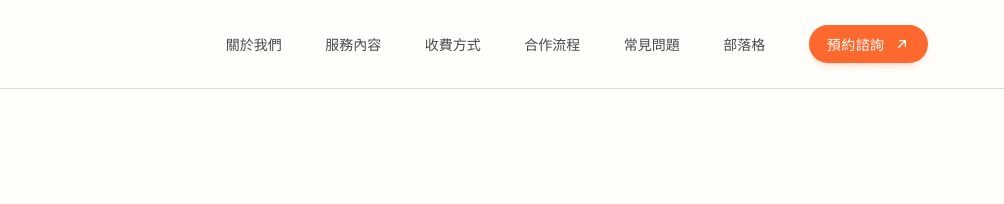
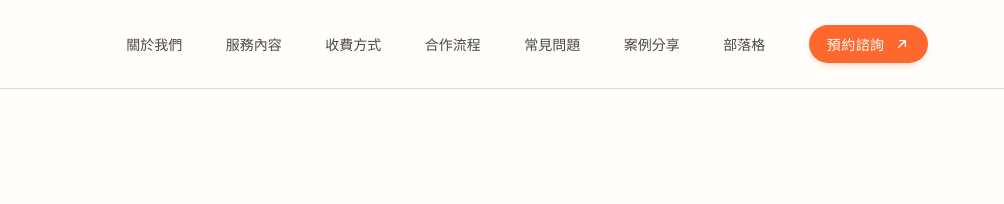
Before and after one commit to besswuwu/wellforyou, a plain HTML site: page index.html in a window 1280 px wide. Shown: the top 204 px of the page, 276-1280 px from the left. Drawn offline with Linux system fonts and the light colour scheme.

Commit message:
Homepage: add cases link to nav and footer

```diff
--- a/index.html
+++ b/index.html
@@ -734,6 +734,7 @@ button{font:inherit;color:inherit;background:none;border:0;padding:0;cursor:poin
       <a class="nl" href="#price">收費方式</a>
       <a class="nl" href="#process">合作流程</a>
       <a class="nl" href="#faq">常見問題</a>
+      <a class="nl" href="cases/index.html">案例分享</a>
       <a class="nl" href="blog/index.html">部落格</a>
       <a class="pill pill-o pill-sm" href="https://lin.ee/QYVypOX" target="_blank" rel="noopener">預約諮詢 <svg class="ar" aria-hidden="true"><use href="#arr"/></svg></a>
     </nav>
@@ -1025,7 +1026,7 @@ button{font:inherit;color:inherit;background:none;border:0;padding:0;cursor:poin
         <p class="ad">高雄市三民區、鼓山區、新興區、前金區、苓雅區，鄰近捷運後驛站、凹子底站、高雄火車站；距離以後驛站起算 3 公里內為核心，3～7 公里加價，超過 7 公里個案評估。</p>
       </div>
       <nav class="fcol nav2" aria-label="頁尾導覽">
-        <a href="#about">關於我們</a><a href="#service">服務內容</a><a href="#price">收費方式</a><a href="#process">合作流程</a><a href="#faq">常見問題</a><a href="blog/index.html">部落格</a>
+        <a href="#about">關於我們</a><a href="#service">服務內容</a><a href="#price">收費方式</a><a href="#process">合作流程</a><a href="#faq">常見問題</a><a href="cases/index.html">案例分享</a><a href="blog/index.html">部落格</a>
       </nav>
       <div class="fcol soc">
         <a href="https://lin.ee/QYVypOX" target="_blank" rel="noopener">LINE 官方帳號</a>
```
